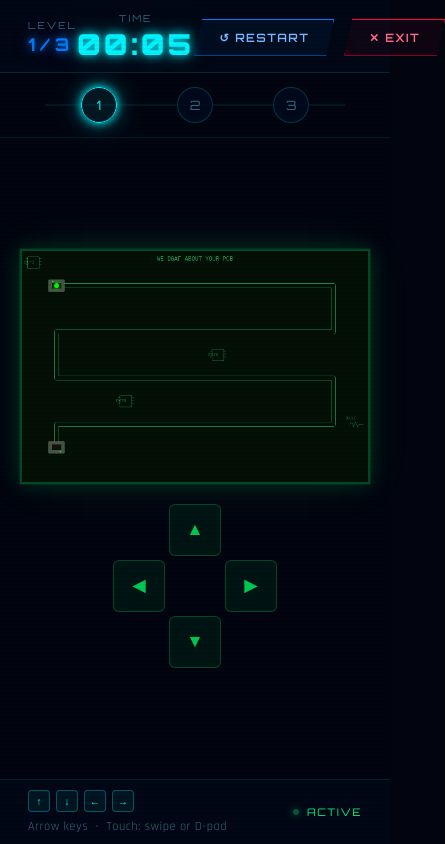
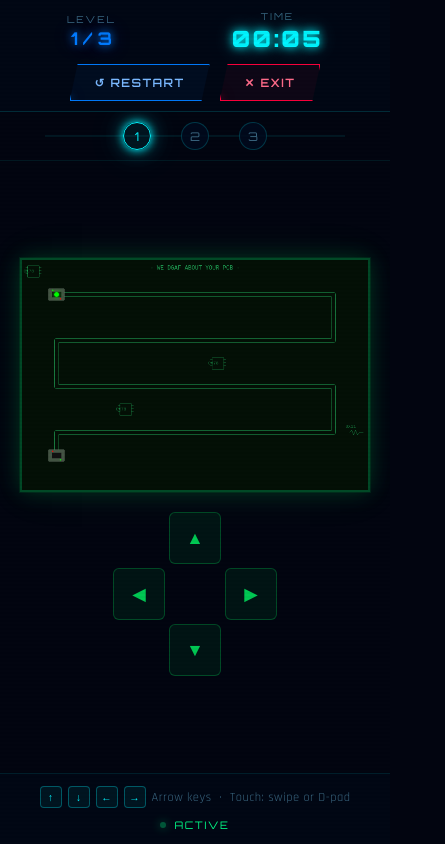
Before and after one commit to Moniga-07/Simmam---Game, a React (Vite) app in the folder SIMMAM-Laser-Hack/client/: page /game in a window 390 px wide. Shown: the whole page, 445 px wide, since content can reach past the window. Built offline with nearby package versions, Linux system fonts and the light colour scheme.

Commit message:
fix(ui): responsive layout for mobile phone view

```diff
--- a/SIMMAM-Laser-Hack/client/src/components/Maze.css
+++ b/SIMMAM-Laser-Hack/client/src/components/Maze.css
@@ -17,8 +17,8 @@
     inset 0 0 20px rgba(0,0,0,0.5);
   cursor: default;
   max-width: 100%;
+  touch-action: none;
   /* Scale down on small screens */
-  image-rendering: crisp-edges;
 }
 
 /* Red flash when hitting a wall */
--- a/SIMMAM-Laser-Hack/client/src/pages/Game.css
+++ b/SIMMAM-Laser-Hack/client/src/pages/Game.css
@@ -44,8 +44,8 @@
 /* ── HUD ── */
 .game-hud {
   display: flex;
+  flex-direction: column;
   align-items: center;
-  justify-content: space-between;
   padding: 12px 28px;
   border-bottom: 1px solid rgba(0,245,255,0.15);
   background: rgba(2, 8, 22, 0.9);
@@ -53,6 +53,14 @@
   position: sticky;
   top: 0;
   z-index: 100;
+  gap: 10px;
+}
+
+.hud-top {
+  display: flex;
+  width: 100%;
+  justify-content: space-between;
+  align-items: center;
 }
 
 .hud-item {
@@ -219,3 +227,44 @@
   0%, 100% { opacity: 1; }
   50%       { opacity: 0.3; }
 }
+
+/* ── Mobile Responsive ── */
+@media (max-width: 600px) {
+  .game-hud {
+    padding: 10px 15px;
+  }
+  .hud-top {
+    flex-wrap: wrap;
+    gap: 12px;
+    justify-content: center;
+  }
+  .hud-item, .hud-center {
+    flex: 1 1 auto;
+    align-items: center;
+    text-align: center;
+  }
+  .hud-right {
+    width: 100%;
+    justify-content: center;
+  }
+  .timer-display {
+    font-size: 1.4rem;
+  }
+  .level-track {
+    gap: 30px;
+    padding: 10px 0;
+  }
+  .level-node {
+    width: 28px;
+    height: 28px;
+    font-size: 0.75rem;
+  }
+  .game-footer {
+    flex-direction: column;
+    padding: 12px;
+    gap: 10px;
+  }
+  .footer-hint {
+    justify-content: center;
+  }
+}
--- a/SIMMAM-Laser-Hack/client/src/pages/Game.jsx
+++ b/SIMMAM-Laser-Hack/client/src/pages/Game.jsx
@@ -95,8 +95,8 @@ function Game() {
       )}
 
       {/* HUD */}
-      <header className="game-hud" style={{ flexDirection: 'column', alignItems: 'center', paddingBottom: '10px' }}>
-        <div style={{ display: 'flex', width: '100%', justifyContent: 'space-between', alignItems: 'center' }}>
+      <header className="game-hud">
+        <div className="hud-top">
           <div className="hud-item">
             <span className="hud-label">LEVEL</span>
             <span className="hud-value level-badge">{level} / {TOTAL_LEVELS}</span>
```
Lines whose indentation alone changed are shown as unchanged.
